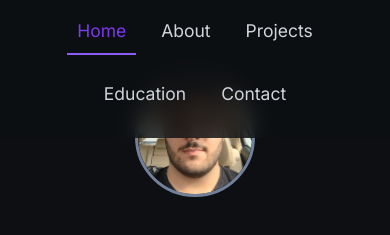
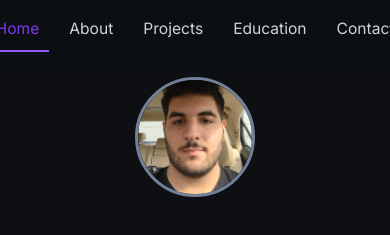
Before and after one commit to gun4qmm7h/Jay, a plain HTML site: page index.html in a window 390 px wide. Shown: the part 63-298 px from the top of the page. Drawn offline with Linux system fonts and the light colour scheme.

Commit message:
Update index.html
fix mobile again

```diff
--- a/index.html
+++ b/index.html
@@ -193,6 +193,19 @@
         margin-top: 0.5rem;
       }
       nav a { padding: 0.5rem; }
+      #desktop-nav {
+        display: flex;
+        flex-wrap: nowrap;
+        justify-content: center;
+        align-items: center;
+        gap: clamp(0.5rem, 2vw, 2rem);
+      }
+      #desktop-nav a {
+        white-space: nowrap;
+        font-size: clamp(14px, 4vw, 18px);
+        flex: 1 1 auto;
+        text-align: center;
+      }
     }
 
     .pfp-wrapper { width: 120px; height: 120px; margin: 4rem auto 1.5rem;
```
